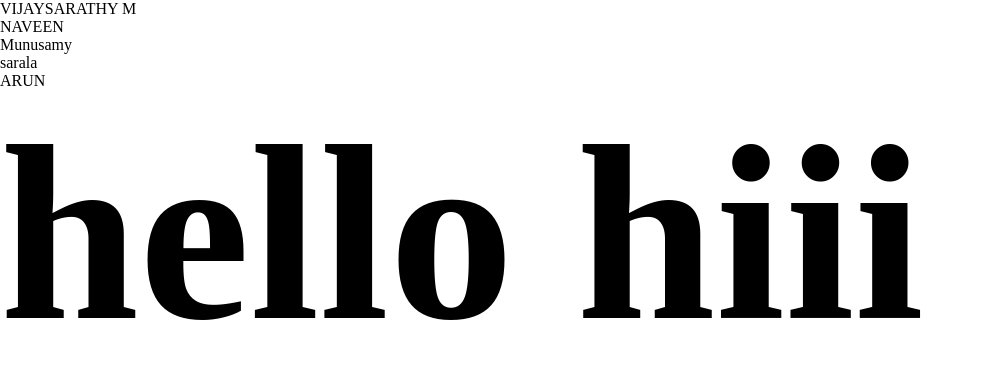
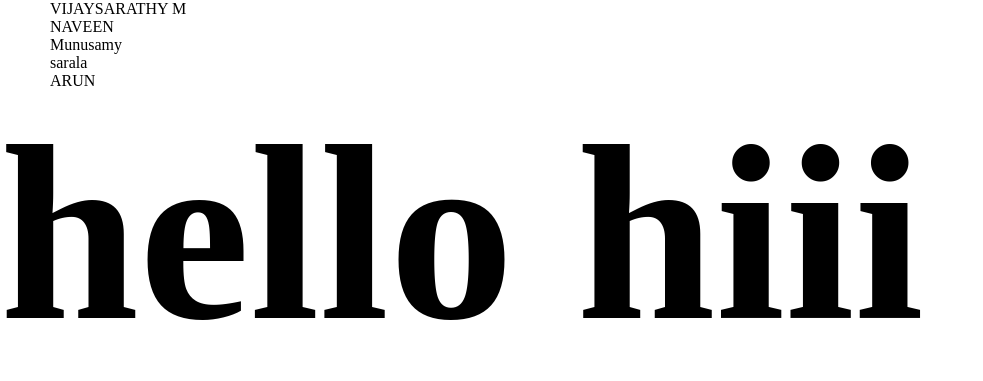
Before and after one commit to VIJAYSARATHY1401/prasad, a plain HTML site: page index.html in a window 1280 px wide. Shown: the whole page, without its empty margins (0-983 px from the left). Drawn offline with Linux system fonts and the light colour scheme.

Commit message:
margin added

```diff
--- a/styles.css
+++ b/styles.css
@@ -11,3 +11,6 @@ p {
   font-weight: bolder;
   font-size: 250px;
 }
+header > ul {
+  margin-left: 50px;
+}
```
